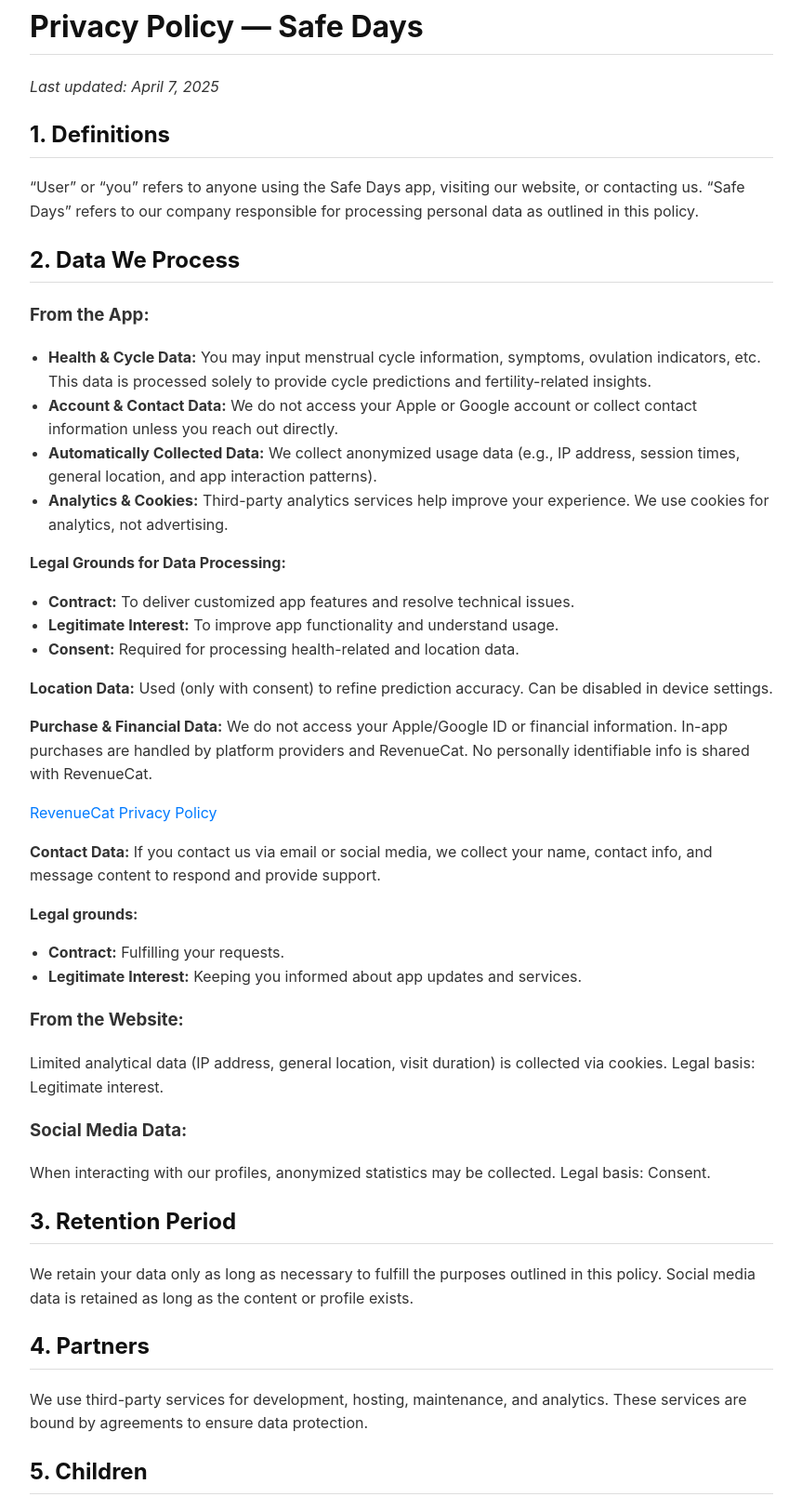
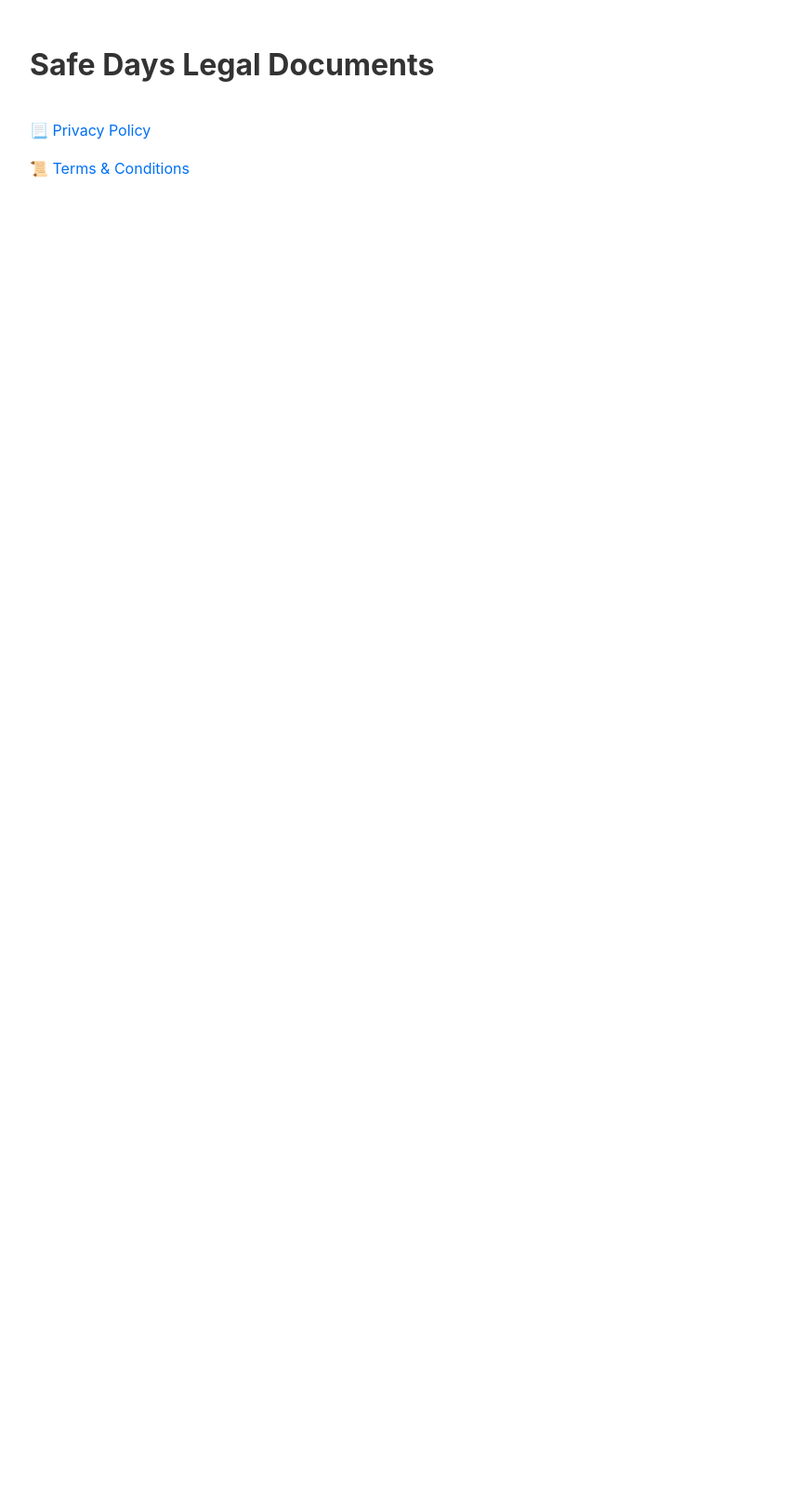
Before and after one commit to PositiveChangeLTD/Policies, a plain HTML site: page index.html in a window 1280 px wide. Shown: the part 37-1647 px from the top of the page at 93% size, without its empty margins (208-1071 px from the left). After the commit the page ends 800 px from the top, so only its background shows below. Drawn offline with Linux system fonts and the light colour scheme.

Commit message:
Updated index.html

```diff
--- a/index.html
+++ b/index.html
@@ -2,109 +2,42 @@
 <html lang="en">
 <head>
   <meta charset="UTF-8" />
-  <meta name="viewport" content="width=device-width, initial-scale=1.0" />
-  <title>Privacy Policy – Safe Days</title>
+  <title>Legal Documents – Safe Days</title>
   <style>
     body {
       font-family: -apple-system, BlinkMacSystemFont, "Segoe UI", Roboto, Oxygen, Ubuntu, Cantarell, sans-serif;
       max-width: 800px;
       margin: 40px auto;
-      padding: 0 20px;
+      padding: 20px;
       line-height: 1.6;
       color: #333;
       background-color: #fff;
     }
-    h1, h2 {
-      color: #111;
-      border-bottom: 1px solid #ddd;
-      padding-bottom: 4px;
+    h1 {
+      font-size: 2em;
+      margin-bottom: 1em;
+    }
+    ul {
+      list-style: none;
+      padding-left: 0;
+    }
+    li {
+      margin-bottom: 1em;
     }
     a {
-      color: #007aff;
+      color: #0070f3;
       text-decoration: none;
     }
     a:hover {
       text-decoration: underline;
     }
-    ul {
-      padding-left: 20px;
-    }
   </style>
 </head>
 <body>
-  <h1>Privacy Policy — Safe Days</h1>
-  <p><em>Last updated: April 7, 2025</em></p>
-
-  <h2>1. Definitions</h2>
-  <p>“User” or “you” refers to anyone using the Safe Days app, visiting our website, or contacting us. “Safe Days” refers to our company responsible for processing personal data as outlined in this policy.</p>
-
-  <h2>2. Data We Process</h2>
-  <h3>From the App:</h3>
+  <h1>Safe Days Legal Documents</h1>
   <ul>
-    <li><strong>Health & Cycle Data:</strong> You may input menstrual cycle information, symptoms, ovulation indicators, etc. This data is processed solely to provide cycle predictions and fertility-related insights.</li>
-    <li><strong>Account & Contact Data:</strong> We do not access your Apple or Google account or collect contact information unless you reach out directly.</li>
-    <li><strong>Automatically Collected Data:</strong> We collect anonymized usage data (e.g., IP address, session times, general location, and app interaction patterns).</li>
-    <li><strong>Analytics & Cookies:</strong> Third-party analytics services help improve your experience. We use cookies for analytics, not advertising.</li>
+    <li><a href="privacy-policy.html">📃 Privacy Policy</a></li>
+    <li><a href="terms-and-conditions.html">📜 Terms & Conditions</a></li>
   </ul>
-
-  <p><strong>Legal Grounds for Data Processing:</strong></p>
-  <ul>
-    <li><strong>Contract:</strong> To deliver customized app features and resolve technical issues.</li>
-    <li><strong>Legitimate Interest:</strong> To improve app functionality and understand usage.</li>
-    <li><strong>Consent:</strong> Required for processing health-related and location data.</li>
-  </ul>
-
-  <p><strong>Location Data:</strong> Used (only with consent) to refine prediction accuracy. Can be disabled in device settings.</p>
-
-  <p><strong>Purchase & Financial Data:</strong> We do not access your Apple/Google ID or financial information. In-app purchases are handled by platform providers and RevenueCat. No personally identifiable info is shared with RevenueCat.</p>
-
-  <p><a href="https://www.revenuecat.com/privacy" target="_blank">RevenueCat Privacy Policy</a></p>
-
-  <p><strong>Contact Data:</strong> If you contact us via email or social media, we collect your name, contact info, and message content to respond and provide support.</p>
-
-  <p><strong>Legal grounds:</strong></p>
-  <ul>
-    <li><strong>Contract:</strong> Fulfilling your requests.</li>
-    <li><strong>Legitimate Interest:</strong> Keeping you informed about app updates and services.</li>
-  </ul>
-
-  <h3>From the Website:</h3>
-  <p>Limited analytical data (IP address, general location, visit duration) is collected via cookies. Legal basis: Legitimate interest.</p>
-
-  <h3>Social Media Data:</h3>
-  <p>When interacting with our profiles, anonymized statistics may be collected. Legal basis: Consent.</p>
-
-  <h2>3. Retention Period</h2>
-  <p>We retain your data only as long as necessary to fulfill the purposes outlined in this policy. Social media data is retained as long as the content or profile exists.</p>
-
-  <h2>4. Partners</h2>
-  <p>We use third-party services for development, hosting, maintenance, and analytics. These services are bound by agreements to ensure data protection.</p>
-
-  <h2>5. Children</h2>
-  <p>The Safe Days app is not directed at individuals under 17, and we do not knowingly collect personal data from children under this age.</p>
-
-  <h2>6. User Rights</h2>
-  <p>You have the right to access, correct, or delete your personal information at any time. You may also withdraw consent without affecting the legality of prior processing.</p>
-
-  <h3>Under GDPR:</h3>
-  <ul>
-    <li>Right to object, access, delete, or restrict processing of personal data.</li>
-    <li>Right to lodge a complaint with a data protection authority.</li>
-  </ul>
-
-  <h3>Under CCPA:</h3>
-  <ul>
-    <li>Right to know, delete, or request information about your personal data.</li>
-    <li>Right to non-discrimination when exercising your privacy rights.</li>
-  </ul>
-
-  <h2>7. Disclaimer</h2>
-  <p>Safe Days is intended to assist with menstrual cycle and fertility tracking, but it is not a substitute for professional medical advice or a guaranteed contraceptive method. The company is not responsible or liable for any unintended pregnancies or related outcomes resulting from the use or misuse of the app. Use of Safe Days is at your own discretion and risk.</p>
-
-  <h2>8. Contact Us</h2>
-  <p>For privacy-related inquiries or requests, email: <a href="mailto:safedaysapp@outlook.com">safedaysapp@outlook.com</a></p>
-
-  <h2>9. Policy Updates</h2>
-  <p>This policy is effective as of the last update and may be revised periodically. Updates will be posted on the app and website, and continued use implies acceptance of the new terms.</p>
 </body>
 </html>
```
